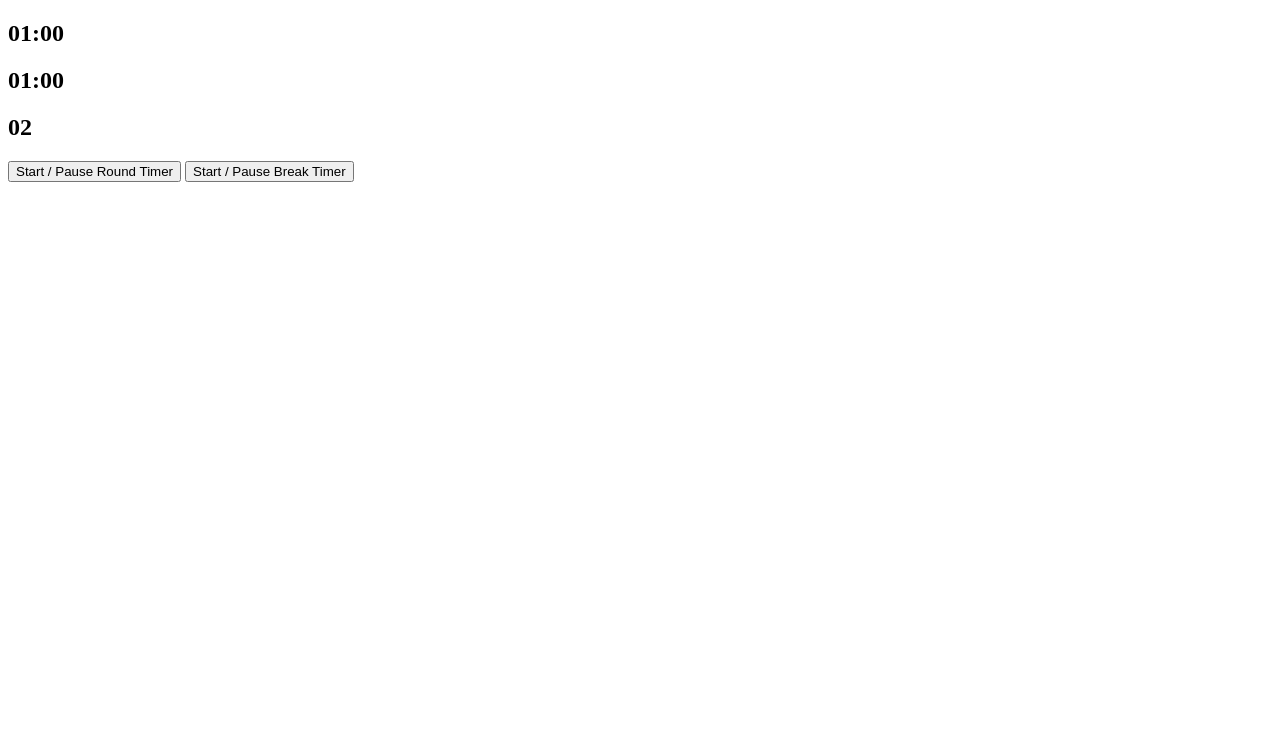
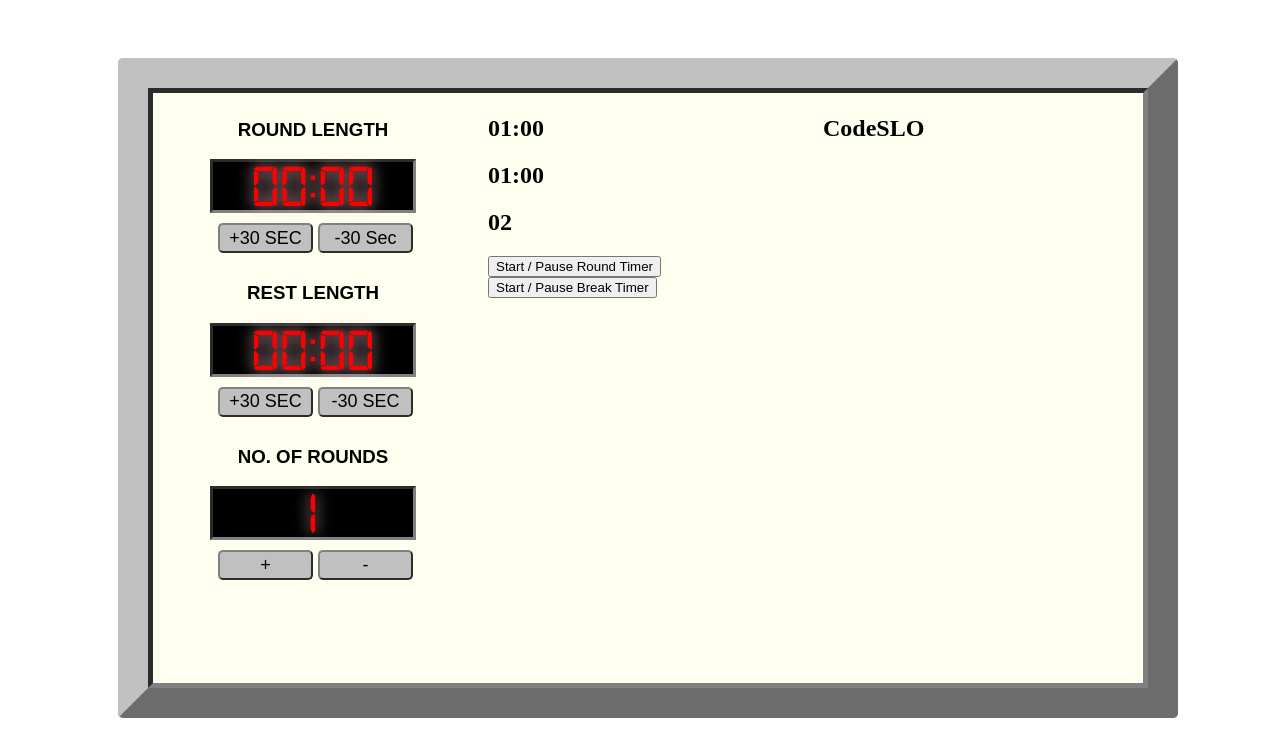
Before and after one commit to stillmattwest/gymtimer, a plain HTML site: page index.html in a window 1280 px wide. Drawn offline with nearby package versions, Linux system fonts and the light colour scheme.

Commit message:
css done for settings area

```diff
--- a/client.js
+++ b/client.js
@@ -43,7 +43,7 @@ $('document').ready(function () {
                         clearInterval();
                     }
                 }
-            }, 250);
+            }, 100);
         };
 
         this.displayTimer = function (min, sec, timer) {
--- a/index.html
+++ b/index.html
@@ -1,25 +1,74 @@
 <!DOCTYPE html>
+
 <head>
     <title>CodeSLO Pomodoro Clock</title>
     <link rel="stylesheet" href="style.css">
 </head>
+
 <body>
     <div class="container">
+        <div class="lights">
+        </div>
+        <!-- ends lights div -->
+        <div class='box'>
+            <div class="box-interior">
+                <div class="settingArea">
+                    <div class="setting" id="setRoundTimer">
+                        <div class="int-container">
+                            <h3 class="setting-label">ROUND LENGTH</h3>
+                            <div class="displaySetting"><span class='lcd'>00:00</span></div>
+                            <div class="setting-buttons">
+                                <span class="addSeconds"><button class="add30">+30 SEC</button><button>-30 Sec</span>
+                            </div>
+                        </div>
+                    </div>
+                    <div class="settings" id="setBreakTimer">
+                        <div class="int-container">
+                            <h3 class="setting-label">REST LENGTH</h3>
+                            <div class="displaySetting"><span class='lcd'>00:00</span></div>
+                            <div class="setting-buttons">
+                                <span class="addSeconds"><button class="add30">+30 SEC</button><button class="sub30">-30 SEC</button></span>
+                            </div>
+                        </div>
+                    </div>
+                    <div class="settings" id="setRounds">
+                        <div class="int-container">
+                            <h3 class="setting-label">NO. OF ROUNDS</h3>
+                            <div class="displaySetting"><span class='lcd'>1</span></div>
+                            <div class="setting-buttons">
+                                <span class="addRounds"><button class="add30">+</button><button class="sub30">-</button></span>
+                            </div>
+                        </div>
+                    </div>
+                </div>
+                <!-- ends settings div -->
+                <div class="timers">
                     <div class='timer' id='roundTimer'>
                         <h2 class='display'><span class='minutes'>00</span>:<span class='seconds'>00</span></h2>
                     </div>
                     <div class='timer' id='breakTimer'>
                         <h2 class='display'><span class='minutes'>0</span>:<span class='seconds'>00</span></h2>
                     </div>
-        <div class = 'timer' id='rounds'>
+                    <div class='timer' id='rounds'>
                         <h2 class='display' id='roundDisplay'>0</h2>
                     </div>
                     <div class='buttons'>
                         <button class='control-btn' id='round-control'>Start / Pause Round Timer</button>
                         <button class='control-btn' id='break-control'>Start / Pause Break Timer</button>
                     </div>
+                </div>
+                <!-- ends timers div -->
+                <div class="logo">
+                    <h2>CodeSLO</h2>
+                </div>
+                <!-- end logo div -->
+            </div>
+            <!-- end box-interior -->
+        </div>
+        <!-- end box -->
 
     </div>
+    <!-- end container -->
     <!-- Scripts below -->
     <script src="https://ajax.googleapis.com/ajax/libs/jquery/3.1.0/jquery.min.js"></script>
     <script src="client.js"></script>
--- a/style.css
+++ b/style.css
@@ -0,0 +1,99 @@
+html,body{
+    height:100%;
+    width:100%;
+}
+
+@font-face{
+    font-family:digital;
+    src:url('digital-7.ttf');
+}
+
+.box{
+    height:600px;
+    width:1000px;
+    background-color:ivory;
+    border: 30px outset silver;
+    margin:0 auto;
+    position:relative;
+    top:50px;
+    border-radius:5px;
+    overflow:hidden;
+
+}
+
+.box-interior{
+    width:97%;
+    height:95%;
+    padding:10px;
+    border:5px inset gray;
+    margin:0 auto;
+    overflow:hidden;
+}
+
+.settingArea{
+    position:absolute;
+    left:5px;
+    top:7px;
+    width:320px;
+    height:575px;
+    display:inline-block;
+}
+
+.logo{
+    position:absolute;
+    right:5px;
+    width:320px;
+    height:575px;
+    top:7px;
+    display:inline-block;
+}
+
+.timers{
+    position:absolute;
+    width:320px;
+    height:575px;
+    left:340px;
+    top:7px;
+    display:inline-block;
+}
+
+.int-container{
+    position:normal;
+    padding:5px;
+    text-align:center;
+}
+
+.displaySetting{
+    background-color:black;
+    width:200px;
+    margin:0 auto;
+    border:3px inset gray;
+}
+
+.setting-label{
+    font-family:Arial, Helvetica, sans-serif;
+}
+
+.setting-buttons{
+    margin-top:10px;
+
+}
+
+.setting-buttons button{
+    width:95px;
+    height:30px;
+    font-size:18px;
+    font-family:Arial, Helvetica, sans-serif;
+    background-color:silver;
+    border-radius:5px;
+    border:2px outset gray;
+    margin-left:5px;
+
+}
+
+.lcd{
+    font-size:60px;
+    font-family:digital;
+    color:red;
+    text-shadow:0 0 15px pink;
+}
```
Also changed, not shown: digital-7.ttf (added). Lines whose indentation alone changed are shown as unchanged.
